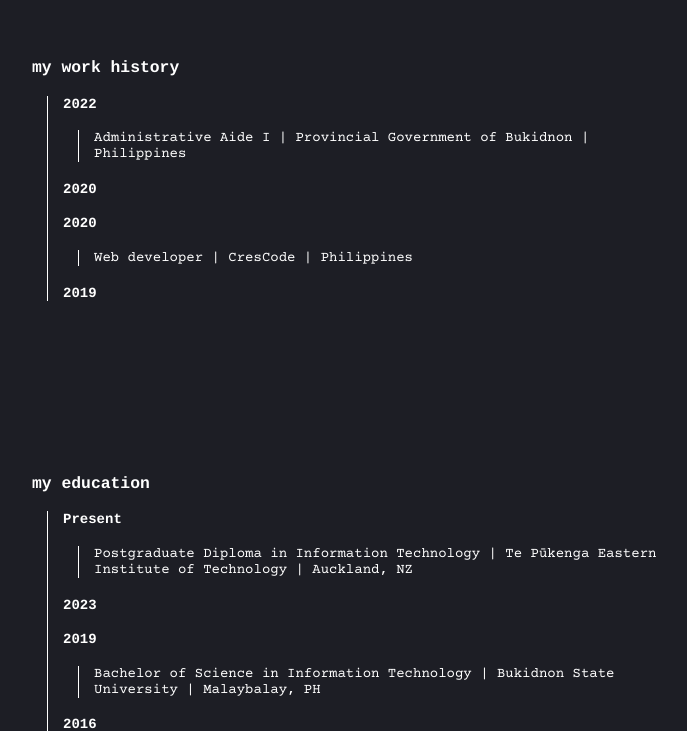
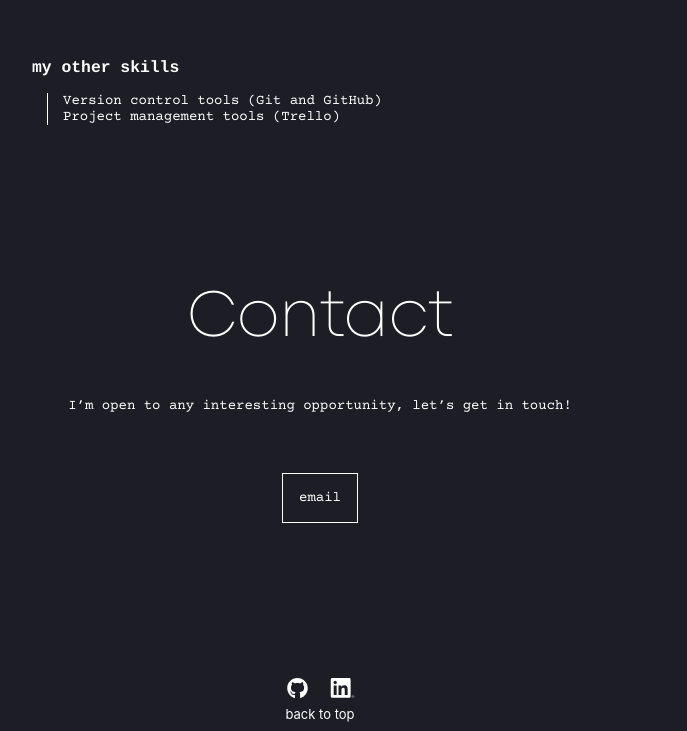
Before and after one commit to hoycid/my-portfolio, a React (Create React App) app: page / in a window 1280 px wide. Shown: the part 2161-2892 px from the top of the page, without its empty margins (320-1007 px from the left). Built offline with nearby package versions, Linux system fonts and the light colour scheme; the HTML template or start-up script is replaced by a standard one.

Commit message:
hide work history, education

```diff
--- a/src/App.js
+++ b/src/App.js
@@ -205,7 +205,7 @@ function App() {
               </p>
             </div>
           </section>
-          <section className={classes["work-history"]}>
+          {/* <section className={classes["work-history"]}>
             <h3>{"my work history"}</h3>
             <div className={classes.content}>
               <h4>2022</h4>
@@ -226,8 +226,8 @@ function App() {
               </div>
               <h4>2019</h4>
             </div>
-          </section>
-          <section className={classes.education}>
+          </section> */}
+          {/* <section className={classes.education}>
             <h3>{"my education"}</h3>
             <div className={classes.content}>
               <h4>Present</h4>
@@ -250,17 +250,8 @@ function App() {
                 </ul>
               </div>
               <h4>2016</h4>
-              {/* <p>Completed courses such as:</p>
-              <div className={classes.content}>
-                <ul>
-                  <li>
-                    React - The Complete Guide (incl Hooks, React Router, Redux)
-                  </li>
-                  <li>NextJS - The Complete Guide</li>
-                </ul>
-              </div> */}
             </div>
-          </section>
+          </section> */}
           <section className={classes["additional-skills"]}>
             <h3>{"my other skills"}</h3>
             <div className={classes.content}>
```
